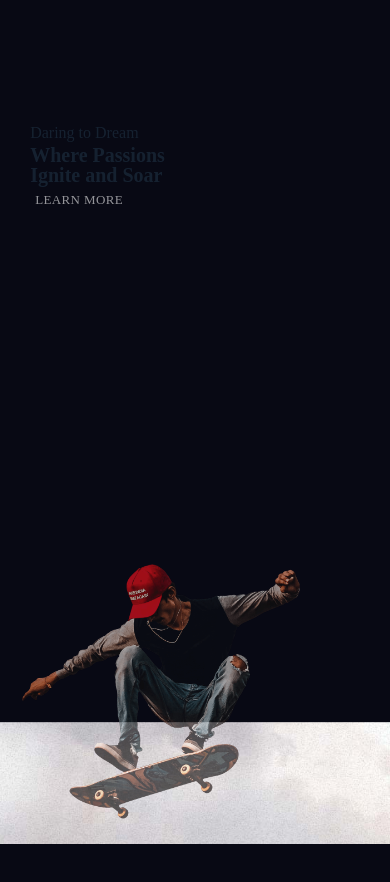
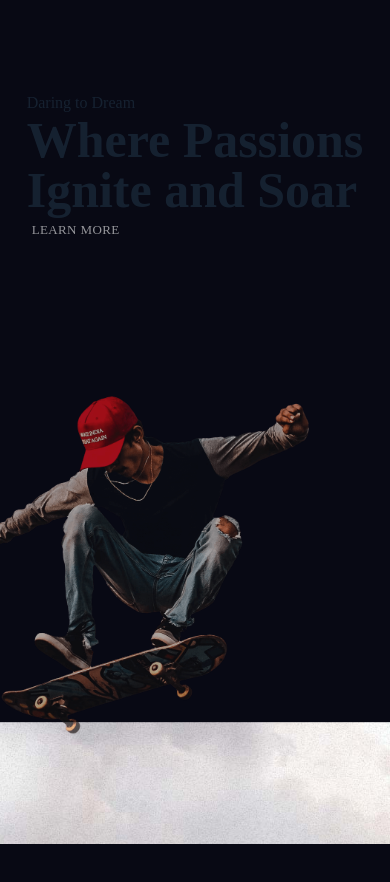
Before and after one commit to siahvosh/resume, a React (Vite) app: page /works in a window 390 px wide. Shown: the top 882 px of the page. Built offline with nearby package versions, Linux system fonts and the light colour scheme; a web font is replaced by a local one.

Commit message:
add new style for side 1 and 2

```diff
--- a/src/pages/works/ScrollSite.css
+++ b/src/pages/works/ScrollSite.css
@@ -187,9 +187,8 @@
 .side-1, .side-2, .side-3, .side-4{
     height: 50vh;
     overflow: hidden;
+
 }
-
-
 
 
 .side-1-text{
@@ -197,7 +196,7 @@
     height: 100%;
     display: flex;
     justify-content: center;
-    width: 50%;
+    width: 70%;
     align-items: center;
 }
 
@@ -216,7 +215,7 @@
     display: flex;
     flex-direction: column;
     line-height: 100%;
-    font-size: clamp(20px, 4.5vw, 4.5vw);
+    font-size: clamp(50px, 4.5vw, 4.5vw);
     font-family: "Grape Nuts", cursive;
     /*align-self: center;*/
     font-weight: 900;
@@ -247,8 +246,8 @@
     /*animation: floatSoft 4s ease-in-out infinite;*/
     /*will-change: transform;*/
     position: absolute;
-    top: 10vh;
-    right: 0px;
+    top: 15vh;
+    right: 50px;
     margin-right: 8vw;
     height: 50vh;
     width: 50vh;
@@ -271,9 +270,9 @@
 }
 
 @keyframes floatSoft {
-    0%   { transform: translateY(0) }
-    50%  { transform: translateY(-12px) }
-    100% { transform: translateY(0) }
+    0%   { transform: translateY(0px) }
+    50%  { transform: translateY(-10px) }
+    100% { transform: translateY(0px) }
 }
 
 .rock-2 {
@@ -316,6 +315,16 @@
     right: 0;
     animation: floatRock2 3s ease-in-out infinite;
     will-change: transform;
+    margin-right: 15vw;
+    height: 80vh;
+    width: auto;
+}
+
+.bust{
+    position: absolute;
+    top: 10%;
+    right: 0;
+
     margin-right: 15vw;
     height: 80vh;
     width: auto;
@@ -464,22 +473,22 @@ footer {
 
 @media screen and (min-width: 200px) and (max-width: 950px) {
     .phone-img {
-        height: 30vh;
+        height: 40vh;
         width: auto;
-        top: 35%;
-        right: 15vw;
+        position: absolute;
     }
 
-    .detail-text {
-        margin-left: 0;
+    .side-1-text{
+        width: 100%;
     }
+
+
 }
 
 @media screen and (min-width: 1500px) {
     .phone-img {
-        height: 80vh;
+        height: 65vh;
         width: auto;
-
         margin-right: 15vw;
     }
 }
--- a/src/pages/works/ScrollSite.tsx
+++ b/src/pages/works/ScrollSite.tsx
@@ -7,16 +7,18 @@ import img4 from "../../assets/img4.png";
 import img2 from "../../assets/img2.png";
 import img3 from "../../assets/img3.png";
 import * as React from "react";
-import {Button, Grid2} from "@mui/material";
+import {Button, Grid2, keyframes} from "@mui/material";
 import worker from '../../assets/grafiti-artist.png';
 import girl from '../../assets/gum3.png';
 import skater from '../../assets/2skater.png'
+import bust from '../../assets/bust.png'
 import rock1 from '../../assets/r1.png'
 import rock2 from '../../assets/r2.png'
 import rock3 from '../../assets/r3.png'
 
 import './ScrollSite.css'
 import styles from './ScrollSite.css'
+import {transform} from "framer-motion/dom";
 export const ScrollSite = () => {
 
     const dialogText = [
@@ -253,14 +255,14 @@ export const ScrollSite = () => {
                           <motion.img
                               className="phone-img"
                               src={`${skater}`}
-                              transition={{duration: 1 }}
-                              initial={{ y: 800 ,x: 0, opacity: 0 }}
+                              transition={{duration: 1}}
+                              initial={{ y: 800 , x: 0, opacity: 0 }}
                               animate={{ y: 0,  x: 0, opacity: 1}}
-                              exit={{ y: 800,x: 0, opacity: 0 }}>
+                              exit={{ y: 800, x: 0, opacity: 0 }}>
                           </motion.img>
 
                           {/*</div>*/}
-                                    </motion.section>
+                        </motion.section>
                     )}
                     {activeIndex === 1 && (
                         <motion.section
@@ -419,8 +421,8 @@ export const ScrollSite = () => {
                             </div>
                             {/*<div className={'detail-img'}>*/}
                             <motion.img
-                                className="worker"
-                                src={`${worker}`}
+                                className="bust"
+                                src={`${bust}`}
                                 transition={{duration: 1}}
                                 initial={{ y: 0 ,x: 500, opacity: 0 }}
                                 animate={{y: 0 , x: 0, opacity: 1,}}
```
Also changed, not shown: src/assets/bsky.jpg (added), src/assets/bust.png (added).
